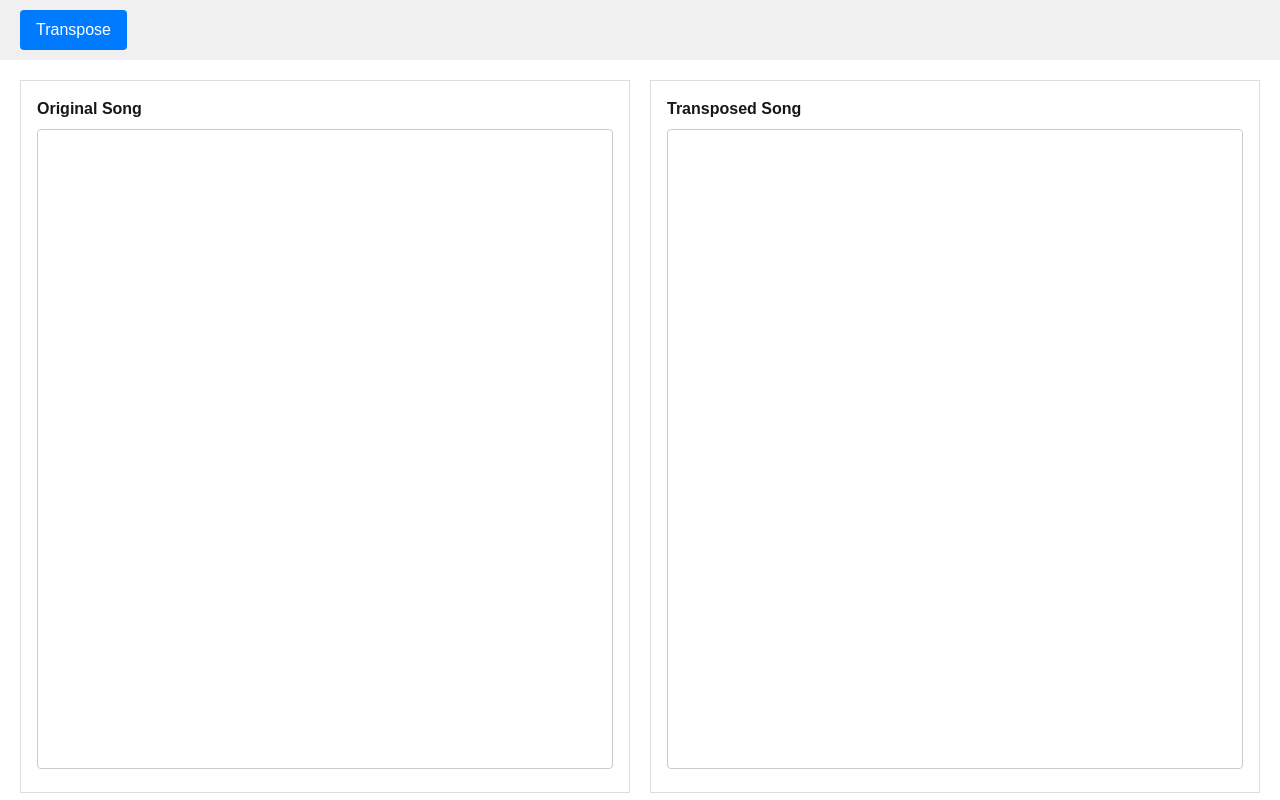
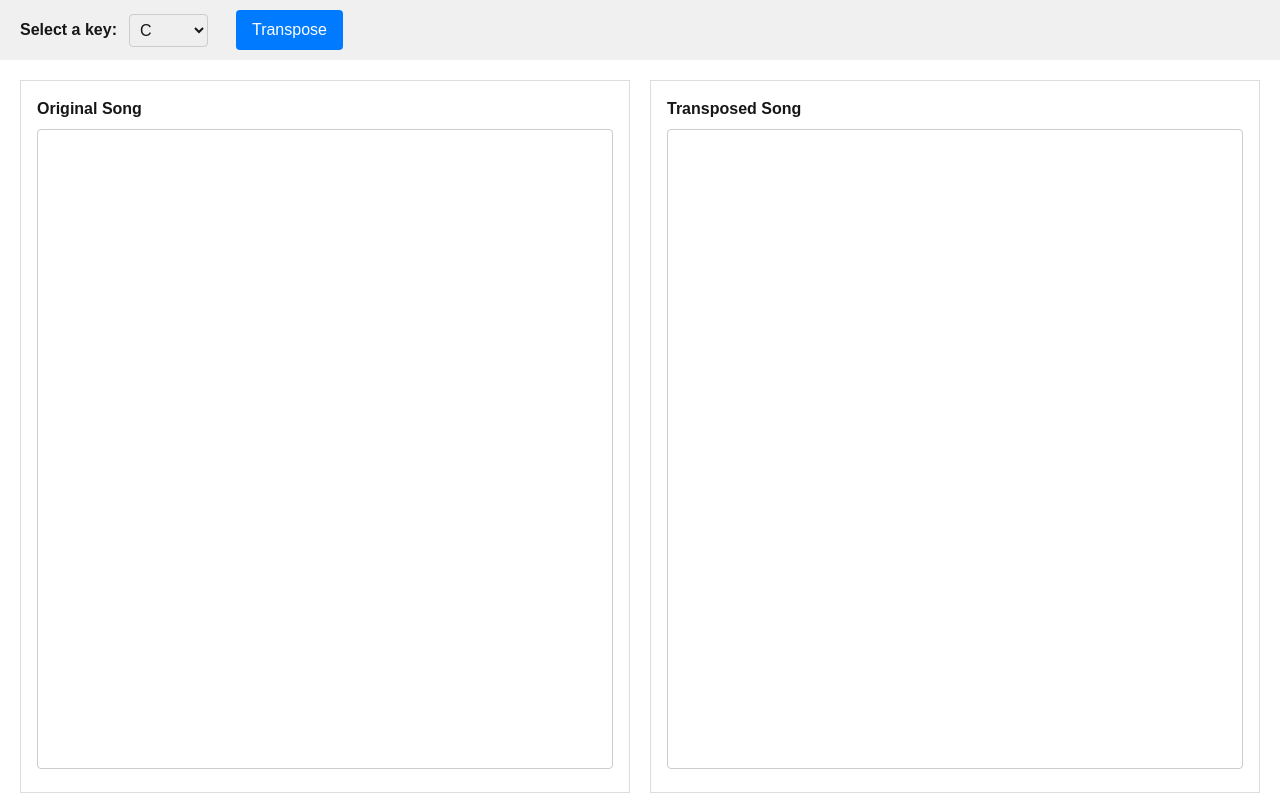
Before and after one commit to davyLSDev/mobitrans, a Next.js app: page / in a window 1280 px wide. Built offline with nearby package versions, Linux system fonts and the light colour scheme.

Commit message:
Add a dropdown to select transpose key

```diff
--- a/app/page.tsx
+++ b/app/page.tsx
@@ -3,6 +3,11 @@
 import TextGrid from './components/TextGrid';
 
 export default function Home() {
+  const keys = [
+    'C', 'C#/D♭', 'D', 'D#/E♭', 'E', 'F',
+    'F#/G♭', 'G', 'G#/A♭', 'A', 'A#/B♭', 'B'
+  ];
+
   return (
     <main>
       <div style={{
@@ -15,7 +20,25 @@ export default function Home() {
         display: 'flex',
         alignItems: 'center',
         padding: '0 20px',
+        gap: '12px',
       }}>
+        <label style={{
+          fontWeight: 'bold',
+        }}>
+          Select a key:
+        </label>
+        <select style={{
+          padding: '6px',
+          borderRadius: '4px',
+          border: '1px solid #ccc',
+          marginRight: '16px',
+        }}>
+          {keys.map((key) => (
+            <option key={key} value={key}>
+              {key}
+            </option>
+          ))}
+        </select>
         <button style={{
           backgroundColor: '#007bff',
           color: 'white',
```
Also changed, not shown: package.json (+6 -5 lines), 1 other file (tests, documents, lock files or other folders).
